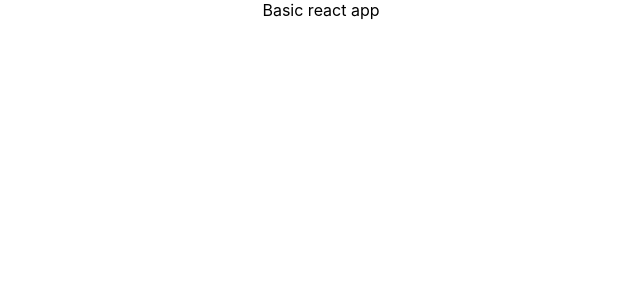
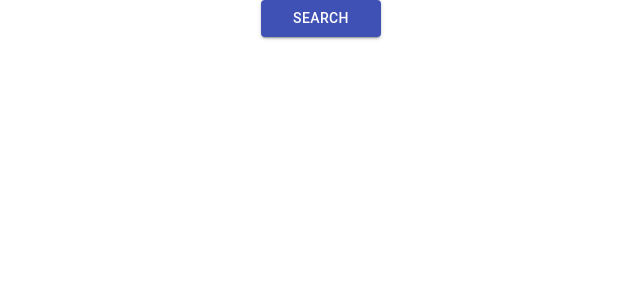
Before and after one commit to gyorkibence/tmdb-homework, a React (Create React App) app: page / in a window 1280 px wide. Shown: the top 300 px of the page, without its empty margins (319-959 px from the left). Built offline with nearby package versions, Linux system fonts and the light colour scheme.

Commit message:
add basic material ui button component

```diff
--- a/package.json
+++ b/package.json
@@ -3,6 +3,8 @@
   "version": "0.1.0",
   "private": true,
   "dependencies": {
+    "@material-ui/core": "^4.11.3",
+    "@material-ui/icons": "^4.11.2",
     "@testing-library/jest-dom": "^5.11.4",
     "@testing-library/react": "^11.1.0",
     "@testing-library/user-event": "^12.1.10",
--- a/src/components/App/App.tsx
+++ b/src/components/App/App.tsx
@@ -1,9 +1,10 @@
 import React from 'react';
+import Button, { ButtonTypes } from 'components/Button/Button';
 import './app.scss';
 
 const App = () => (
   <div className="app-classname">
-    Basic react app
+    <Button title="Search" type={ButtonTypes.submit} />
   </div>
 );
 
--- /dev/null
+++ b/src/components/Button/Button.tsx
@@ -0,0 +1,38 @@
+import React, { FC } from 'react';
+import { Button, PropTypes } from '@material-ui/core';
+import './button.scss';
+
+export enum ButtonTypes {
+  submit = 'submit',
+  reset = 'reset',
+  button = 'button',
+}
+
+export interface AppButtonProps {
+  title: string;
+  color?: PropTypes.Color;
+  type?: ButtonTypes;
+  onClick?: () => void;
+}
+
+const AppButton: FC<AppButtonProps> = (props) => {
+  const {
+    title,
+    onClick,
+    color = 'primary',
+    type = ButtonTypes.button,
+  } = props;
+  return (
+    <Button
+      color={color}
+      variant="contained"
+      type={type}
+      onClick={onClick}
+      className="tmdb-homework-button-container"
+    >
+      {title}
+    </Button>
+  );
+};
+
+export default AppButton;
--- /dev/null
+++ b/src/components/Button/button.scss
@@ -0,0 +1,3 @@
+.tmdb-homework-button-container {
+  min-width: 120px!important;
+}
```
Also changed, not shown: 1 other file (tests, documents, lock files or other folders).
